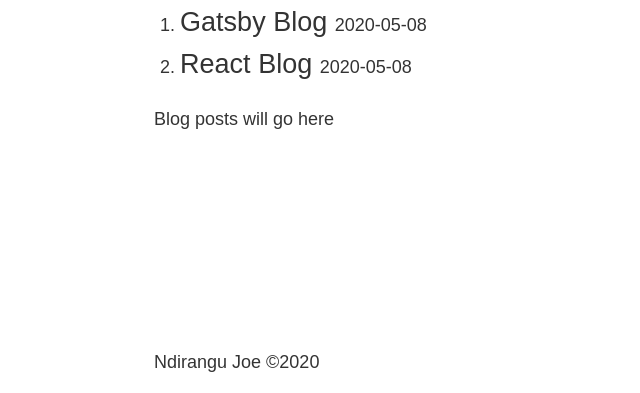
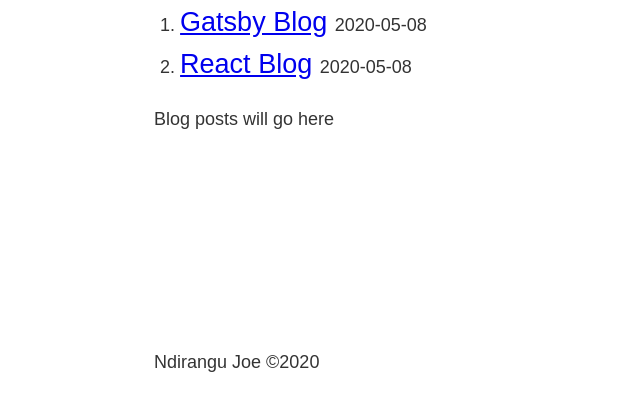
Before and after one commit to Mutembeijoe/the-great-gatsby, a Gatsby site: page /blog in a window 1280 px wide. Shown: the part 407-800 px from the top of the page, without its empty margins (129-769 px from the left). Built offline with nearby package versions, Linux system fonts and the light colour scheme; Gatsby itself is replaced by a stand-in of ours.

Commit message:
adds routes to dynamic blog pages

```diff
--- a/src/pages/blog.js
+++ b/src/pages/blog.js
@@ -1,6 +1,6 @@
 import React from "react"
 import Layout from "../components/layout"
-import { useStaticQuery, graphql } from "gatsby"
+import { useStaticQuery, graphql, Link } from "gatsby"
 
 const Blog = () => {
   const {
@@ -16,6 +16,9 @@
               date
             }
             html
+            fields{
+              slug
+            }
           }
         }
       }
@@ -28,9 +31,9 @@
       <h1>Blog Posts</h1>
 
       <ol>
-        {edges.map(({ node: { frontmatter: { title, date } } }) => (
+        {edges.map(({ node: { frontmatter: { title, date }, fields:{slug} } }) => (
           <li>
-            <span style={{ fontSize: "1.5rem" }}>{title} </span>
+            <span style={{ fontSize: "1.5rem" }}><Link to={`/blog/${slug}`}>{title}</Link> </span>
             <span>{date}</span>
           </li>
         ))}
```
